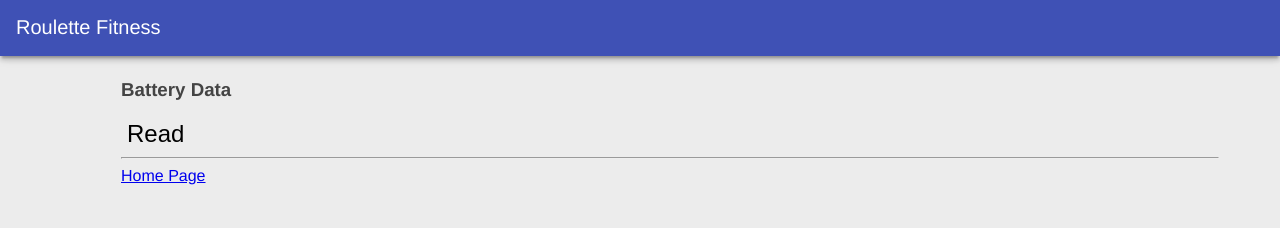
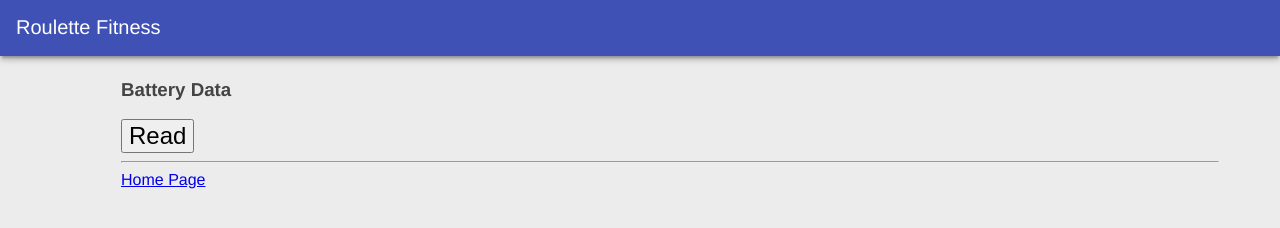
Before and after one commit to ApFlanagan/Roulette, a plain HTML site: page phone.html in a window 1280 px wide. Drawn offline with Linux system fonts and the light colour scheme.

Commit message:
button formatting

```diff
--- a/css/RF-Style.css
+++ b/css/RF-Style.css
@@ -139,10 +139,6 @@ body {
 }
 button{
   font-size: 24px;
-  color:initial;
-  background: initial;
-  border: initial;
-  border-radius: 2px;
 }
 button:hover{
   transform: translate(0px, -2px);
```
